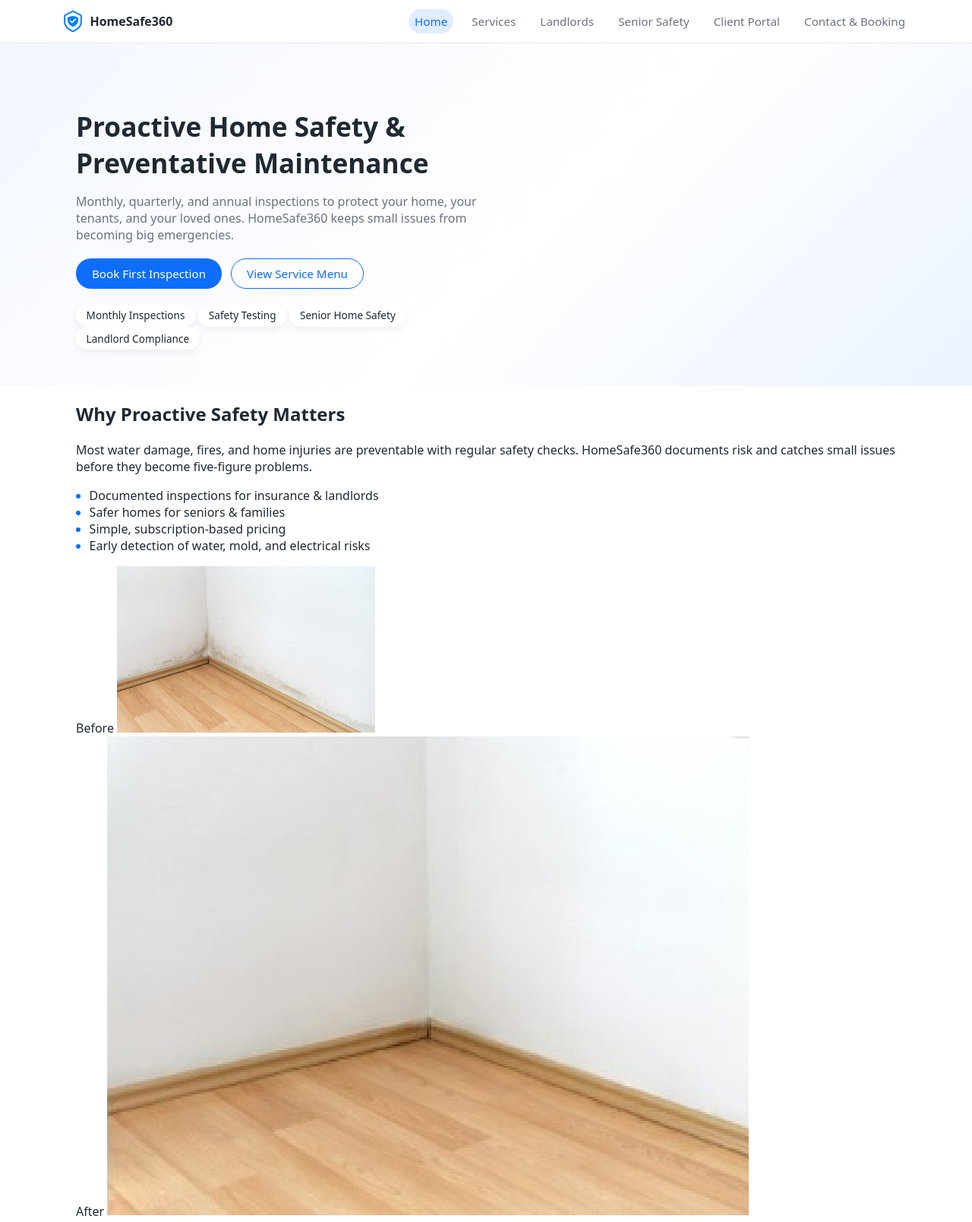
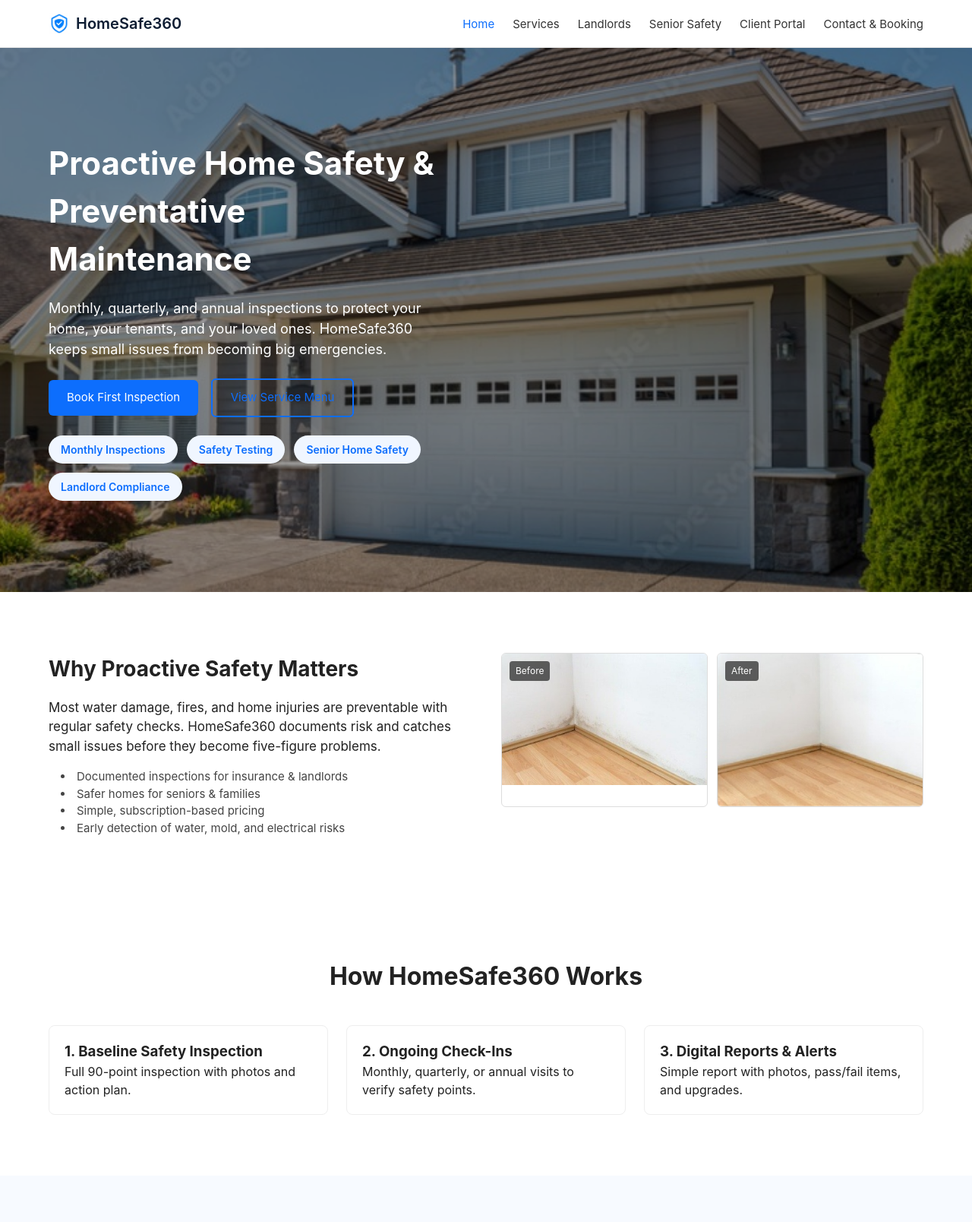
Before and after one commit to andersonryan212-design/homesafe360-site, a plain HTML site: page index.html in a window 1280 px wide. Shown: the top 1608 px of the page at 76% size. Drawn offline with Linux system fonts and the light colour scheme.

Commit message:
Update styles.css

```diff
--- a/assets/css/styles.css
+++ b/assets/css/styles.css
@@ -1,411 +1,289 @@
-:root {
-  --blue: #0d6efd;
-  --blue-dark: #0a58ca;
-  --bg-light: #f5f7fb;
-  --text-main: #1f2933;
-  --text-muted: #6b7280;
-  --radius: 0.75rem;
-  --shadow-soft: 0 10px 25px rgba(15, 23, 42, 0.08);
-  --max-width: 1120px;
-  --font-main: system-ui, -apple-system, BlinkMacSystemFont, "Segoe UI", sans-serif;
-}
-
-*,
-*::before,
-*::after {
+/* ------------- RESET & GLOBAL ------------- */
+* {
+  margin: 0;
+  padding: 0;
   box-sizing: border-box;
 }
 
 body {
-  margin: 0;
-  font-family: var(--font-main);
-  color: var(--text-main);
-  background-color: #fff;
+  font-family: "Inter",sans-serif;
+  color: #222;
+  line-height: 1.5;
 }
 
-/* Layout */
-
-.container {
-  width: 100%;
-  max-width: var(--max-width);
-  margin: 0 auto;
-  padding: 0 1.25rem;
+img {
+  max-width: 100%;
+  height: auto;
+  display: block;
 }
 
-.section {
-  padding: 3.5rem 0;
+/* ------------- CONTAINER ------------- */
+.container {
+  width: 90%;
+  max-width: 1200px;
+  margin: 0 auto;
 }
 
-.section-alt {
-  background: var(--bg-light);
-  padding: 3.5rem 0;
-}
-
-.section-title {
-  text-align: center;
-  margin-bottom: 2rem;
-}
-
-.lead {
-  max-width: 720px;
-  color: var(--text-muted);
-}
-
-/* Header */
-
+/* ------------- HEADER ------------- */
 .site-header {
-  border-bottom: 1px solid #e5e7eb;
-  background: #ffffffcc;
-  backdrop-filter: blur(10px);
-  position: sticky;
-  top: 0;
-  z-index: 50;
+  background: #fff;
+  border-bottom: 1px solid #e6e6e6;
 }
 
 .header-inner {
   display: flex;
+  justify-content: space-between;
   align-items: center;
-  justify-content: space-between;
-  padding: 0.75rem 0;
+  padding: 16px 0;
 }
 
 .logo {
   display: flex;
   align-items: center;
-  gap: 0.4rem;
   text-decoration: none;
 }
 
 .logo-icon {
-  width: 32px;
-  height: 32px;
+  width: 28px;
+  margin-right: 8px;
 }
 
 .logo-text {
-  font-weight: 700;
-  color: var(--text-main);
+  font-size: 20px;
+  font-weight: 600;
+  color: #0d1c32;
 }
-
-/* Nav */
 
 .main-nav ul {
   list-style: none;
   display: flex;
-  gap: 1rem;
-  margin: 0;
-  padding: 0;
+  gap: 24px;
 }
 
 .main-nav a {
   text-decoration: none;
-  color: var(--text-muted);
-  font-size: 0.95rem;
-  padding: 0.35rem 0.5rem;
-  border-radius: 999px;
+  color: #333;
+  font-size: 15px;
 }
 
-.main-nav a:hover,
-.main-nav a.active {
-  color: var(--blue);
-  background: #e0ecff;
+.main-nav a.active, .main-nav a:hover {
+  color: #0d6efd;
 }
 
-.nav-toggle {
-  display: none;
-  border: none;
-  background: none;
-  font-size: 1.5rem;
+/* ------------- HERO ------------- */
+.hero {
+  background: url("../hero-house.jpg") center/cover no-repeat;
+  position: relative;
+  padding: 120px 0;
+  color: white;
 }
 
-/* Hero */
-
-.hero {
-  background: linear-gradient(135deg, #f3f7ff 0%, #ffffff 55%, #ebf3ff 100%);
-  padding: 3.5rem 0 3rem;
+.hero-overlay {
+  position: absolute;
+  inset: 0;
+  background: rgba(0,0,0,0.4);
 }
 
 .hero-inner {
-  display: grid;
-  grid-template-columns: minmax(0, 3fr) minmax(0, 2.4fr);
-  gap: 2rem;
+  position: relative;
+  display: flex;
   align-items: center;
+  min-height: 400px;
 }
 
-.hero h1 {
-  font-size: 2.2rem;
-  margin-bottom: 0.75rem;
+.hero-copy {
+  max-width: 520px;
 }
 
-.hero p {
-  color: var(--text-muted);
-  margin-bottom: 1.25rem;
+.hero-copy h1 {
+  font-size: 42px;
+  font-weight: 700;
+  margin-bottom: 20px;
 }
 
-.hero-cta {
+.hero-copy p {
+  font-size: 18px;
+  margin-bottom: 25px;
+}
+
+.hero-cta .btn {
+  padding: 12px 24px;
+  border-radius: 6px;
+  font-size: 15px;
+  text-decoration: none;
+  margin-right: 12px;
+}
+
+.btn-primary {
+  background: #0d6efd;
+  color: #fff;
+}
+
+.btn-outline {
+  border: 2px solid #0d6efd;
+  background: transparent;
+  color: #0d6efd;
+}
+
+/* ------------- FEATURE PILLS ------------- */
+.feature-pill-wrap {
+  margin-top: 24px;
   display: flex;
   flex-wrap: wrap;
-  gap: 0.75rem;
-  margin-bottom: 1.25rem;
-}
-
-.hero-features {
-  display: flex;
-  flex-wrap: wrap;
-  gap: 0.75rem;
+  gap: 12px;
 }
 
 .feature-pill {
-  display: inline-flex;
-  align-items: center;
-  gap: 0.5rem;
-  padding: 0.35rem 0.85rem;
-  background: #ffffff;
-  border-radius: 999px;
-  box-shadow: 0 4px 10px rgba(15, 23, 42, 0.06);
-  font-size: 0.85rem;
+  background: #f0f6ff;
+  padding: 8px 16px;
+  border-radius: 20px;
+  font-size: 14px;
+  color: #0d6efd;
+  font-weight: 600;
 }
 
-.pill-icon {
-  width: 24px;
-  height: 24px;
+/* ------------- WHY SAFETY SECTION ------------- */
+.why-safety {
+  padding: 80px 0;
 }
 
-.hero-card {
-  background: #fff;
-  border-radius: var(--radius);
-  padding: 1.75rem;
-  box-shadow: var(--shadow-soft);
+.why-inner {
+  display: flex;
+  gap: 40px;
+  flex-wrap: wrap;
 }
 
-.hero-card h2 {
-  margin-top: 0;
+.why-left {
+  flex: 1 1 400px;
 }
 
-/* Buttons */
-
-.btn {
-  display: inline-flex;
-  align-items: center;
-  justify-content: center;
-  border-radius: 999px;
-  padding: 0.55rem 1.25rem;
-  font-size: 0.95rem;
-  border: 1px solid transparent;
-  cursor: pointer;
-  text-decoration: none;
-  white-space: nowrap;
+.why-left h2 {
+  font-size: 28px;
+  margin-bottom: 18px;
 }
 
-.btn-primary {
-  background: var(--blue);
-  color: #fff;
+.why-left p {
+  font-size: 17px;
+  margin-bottom: 16px;
 }
 
-.btn-primary:hover {
-  background: var(--blue-dark);
+.checklist {
+  list-style: disc inside;
+  margin-left: 16px;
+  font-size: 15px;
+  color: #444;
 }
 
-.btn-outline {
-  border-color: var(--blue);
-  color: var(--blue);
-  background: transparent;
+.why-right {
+  flex: 1 1 400px;
 }
 
-.btn-outline:hover {
-  background: #e0ecff;
+.compare-box {
+  display: flex;
+  gap: 12px;
 }
 
-/* Cards & grids */
+.compare-img {
+  width: 100%;
+  border: 1px solid #ddd;
+  border-radius: 6px;
+  overflow: hidden;
+  position: relative;
+}
 
-.card {
-  background: #fff;
-  border-radius: var(--radius);
-  padding: 1.5rem;
-  box-shadow: var(--shadow-soft);
+.compare-img img {
+  width: 100%;
+  height: auto;
+  display: block;
+}
+
+.label {
+  position: absolute;
+  top: 10px;
+  left: 10px;
+  background: rgba(0,0,0,0.6);
+  color: white;
+  padding: 4px 8px;
+  font-size: 12px;
+  border-radius: 4px;
+}
+
+/* ------------- HOW IT WORKS CARD GRID ------------- */
+.section {
+  padding: 80px 0;
+}
+
+.section-title {
+  text-align: center;
+  font-size: 32px;
+  margin-bottom: 40px;
 }
 
 .three-column {
-  display: grid;
-  gap: 1.5rem;
-  grid-template-columns: repeat(3, minmax(0, 1fr));
+  display: flex;
+  gap: 24px;
+  flex-wrap: wrap;
 }
 
-.two-column {
-  display: grid;
-  gap: 1.75rem;
-  grid-template-columns: minmax(0, 1.3fr) minmax(0, 1fr);
+.step-card {
+  flex: 1 1 260px;
+  background: #fff;
+  padding: 20px;
+  border: 1px solid #eee;
+  border-radius: 8px;
+}
+
+/* ------------- PRICING SECTION ------------- */
+.section-alt {
+  background: #f7faff;
 }
 
 .pricing-grid {
-  display: grid;
-  gap: 1.5rem;
-  grid-template-columns: repeat(3, minmax(0, 1fr));
+  display: flex;
+  gap: 24px;
+  flex-wrap: wrap;
 }
 
-.pricing-card h3 {
-  margin-top: 0;
+.pricing-card {
+  flex: 1 1 260px;
+  background: #fff;
+  padding: 25px;
+  border: 1px solid #eee;
+  border-radius: 8px;
 }
 
 .pricing-card .price {
-  font-size: 1.6rem;
-  margin: 0.25rem 0 0.75rem;
-}
-
-.pricing-card .price span {
-  font-size: 0.9rem;
-  color: var(--text-muted);
-}
-
-.pricing-card ul {
-  padding-left: 1.1rem;
-  margin-bottom: 1rem;
+  font-size: 26px;
+  font-weight: 700;
+  margin-bottom: 12px;
 }
 
 .pricing-card.featured {
-  border: 2px solid var(--blue);
+  border: 2px solid #0d6efd;
 }
 
-/* Lists */
-
-.checklist,
-.bullets {
-  padding-left: 1.1rem;
+/* ========== BUTTONS ========== */
+.btn {
+  text-decoration: none;
+  display: inline-block;
 }
 
-.checklist li::marker,
-.bullets li::marker {
-  color: var(--blue);
+/* ------------- FOOTER ------------- */
+.site-footer {
+  background: #0d1c32;
+  color: #fff;
+  padding: 30px 0;
+  text-align: center;
 }
 
-/* Forms */
-
-.form {
-  background: #fff;
-  border-radius: var(--radius);
-  padding: 1.5rem;
-  box-shadow: var(--shadow-soft);
-}
-
-.form-row {
-  display: flex;
-  flex-direction: column;
-  gap: 0.25rem;
-  margin-bottom: 0.9rem;
-}
-
-.form-row label {
-  font-size: 0.85rem;
-  font-weight: 600;
-}
-
-.form-row input,
-.form-row textarea,
-.form-row select {
-  border-radius: 0.5rem;
-  border: 1px solid #d1d5db;
-  padding: 0.45rem 0.6rem;
-  font: inherit;
-}
-
-.form-row input:focus,
-.form-row textarea:focus,
-.form-row select:focus {
-  border-color: var(--blue);
-  outline: none;
-  box-shadow: 0 0 0 1px #bfdbfe;
-}
-
-/* Misc */
-
-.center-text {
-  text-align: center;
-  margin-top: 1.5rem;
-}
-
-.cta-panel {
-  display: flex;
-  align-items: center;
-  justify-content: space-between;
-  gap: 1.25rem;
-  background: #fff;
-  border-radius: var(--radius);
-  padding: 1.75rem;
-  box-shadow: var(--shadow-soft);
-}
-
-.narrow {
-  max-width: 640px;
-}
-
-.contact-details p {
-  margin: 0.25rem 0;
-}
-
-/* Footer */
-
-.site-footer {
-  border-top: 1px solid #e5e7eb;
-  padding: 1.25rem 0;
-  margin-top: 2rem;
-  font-size: 0.85rem;
+.site-footer a {
+  color: #93b1d8;
+  text-decoration: none;
+  margin: 0 6px;
 }
 
 .footer-inner {
-  display: flex;
-  flex-wrap: wrap;
-  justify-content: space-between;
-  gap: 0.75rem;
+  width: 90%;
+  max-width: 1100px;
+  margin: 0 auto;
 }
-
-.footer-links a {
-  color: var(--text-muted);
-  text-decoration: none;
-}
-
-.footer-links a:hover {
-  text-decoration: underline;
-}
-
-/* Responsive */
-
-@media (max-width: 900px) {
-  .hero-inner {
-    grid-template-columns: 1fr;
-  }
-  .three-column,
-  .pricing-grid,
-  .two-column {
-    grid-template-columns: 1fr;
-  }
-  .cta-panel {
-    flex-direction: column;
-    align-items: flex-start;
-  }
-}
-
-@media (max-width: 720px) {
-  .main-nav ul {
-    display: none;
-    position: absolute;
-    right: 1.25rem;
-    top: 56px;
-    background: #fff;
-    padding: 0.75rem;
-    flex-direction: column;
-    gap: 0.35rem;
-    border-radius: var(--radius);
-    box-shadow: var(--shadow-soft);
-  }
-  .main-nav ul.open {
-    display: flex;
-  }
-  .nav-toggle {
-    display: block;
-  }
-  .hero {
-    padding-top: 2.75rem;
-  }
-  .stack-on-mobile {
-    grid-template-columns: 1fr;
-  }
-}
```
